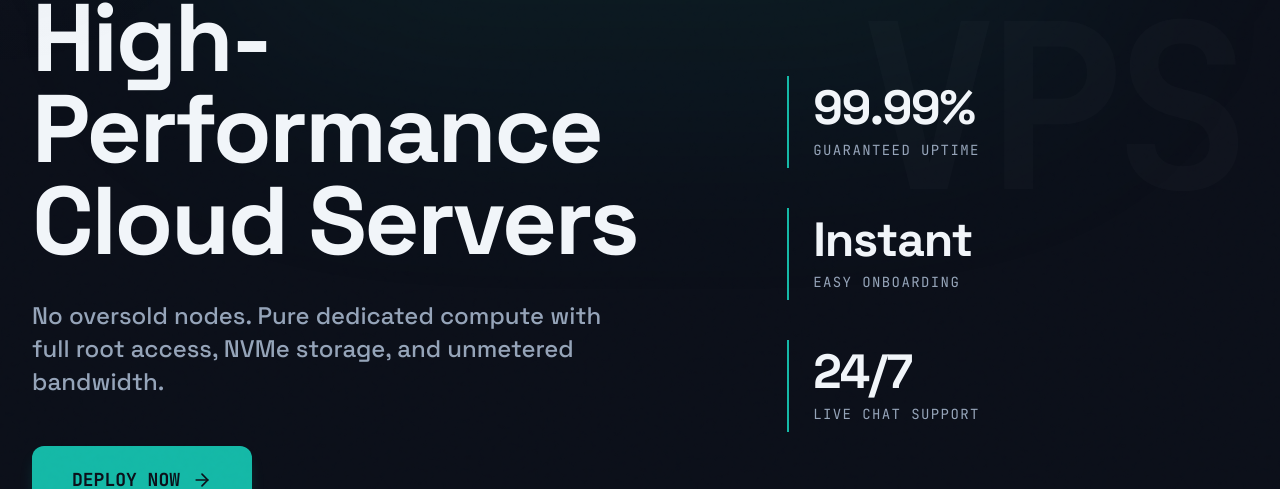
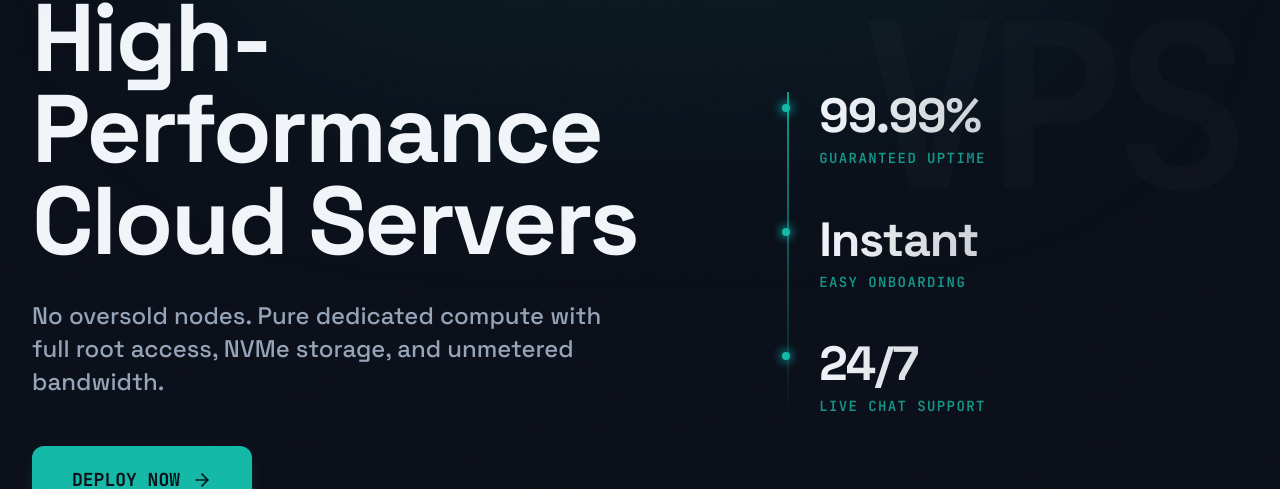
Before and after one commit to chatbotexpert/vps.howtoselfhost.com, a Next.js app: page / in a window 1280 px wide. Shown: the part 171-660 px from the top of the page. Built offline with nearby package versions, Linux system fonts and the light colour scheme; no server answers; the database is empty.

Commit message:
Improve homepage stats block graphics

```diff
--- a/app/(main)/page.tsx
+++ b/app/(main)/page.tsx
@@ -47,18 +47,27 @@
 
           {/* Right Column: Borderless Stats List */}
           <div className="w-full lg:w-2/5 flex flex-col justify-center">
-             <ul className="flex flex-col gap-10">
-               <li className="flex flex-col border-l-2 border-accent pl-6 py-2">
-                 <span className="text-4xl sm:text-5xl font-extrabold text-foreground font-sans tracking-tight leading-none mb-2">99.99%</span>
-                 <span className="text-xs sm:text-sm text-muted font-mono uppercase tracking-widest">Guaranteed Uptime</span>
+             <ul className="relative flex flex-col gap-12 pl-8">
+               {/* Continuous glowing gradient line behind */}
+               <div className="absolute left-0 top-0 bottom-0 w-[2px] bg-gradient-to-b from-accent/80 via-accent/40 to-transparent"></div>
+
+               <li className="relative flex flex-col group">
+                 {/* Glowing dot on the line */}
+                 <div className="absolute -left-[37px] top-3 w-2 h-2 rounded-full bg-accent shadow-[0_0_10px_2px_rgba(0,255,255,0.5)] group-hover:scale-150 group-hover:bg-white transition-all duration-300"></div>
+                 <span className="text-4xl sm:text-5xl font-extrabold text-transparent bg-clip-text bg-gradient-to-r from-foreground to-foreground/60 font-sans tracking-tight leading-none mb-2 group-hover:translate-x-1 transition-transform duration-300">99.99%</span>
+                 <span className="text-xs sm:text-sm text-accent/80 font-mono uppercase tracking-widest font-semibold group-hover:text-accent transition-colors duration-300">Guaranteed Uptime</span>
                </li>
-               <li className="flex flex-col border-l-2 border-accent pl-6 py-2">
-                 <span className="text-4xl sm:text-5xl font-extrabold text-foreground font-sans tracking-tight leading-none mb-2">Instant</span>
-                 <span className="text-xs sm:text-sm text-muted font-mono uppercase tracking-widest">Easy Onboarding</span>
+
+               <li className="relative flex flex-col group">
+                 <div className="absolute -left-[37px] top-3 w-2 h-2 rounded-full bg-accent shadow-[0_0_10px_2px_rgba(0,255,255,0.5)] group-hover:scale-150 group-hover:bg-white transition-all duration-300"></div>
+                 <span className="text-4xl sm:text-5xl font-extrabold text-transparent bg-clip-text bg-gradient-to-r from-foreground to-foreground/60 font-sans tracking-tight leading-none mb-2 group-hover:translate-x-1 transition-transform duration-300">Instant</span>
+                 <span className="text-xs sm:text-sm text-accent/80 font-mono uppercase tracking-widest font-semibold group-hover:text-accent transition-colors duration-300">Easy Onboarding</span>
                </li>
-               <li className="flex flex-col border-l-2 border-accent pl-6 py-2">
-                 <span className="text-4xl sm:text-5xl font-extrabold text-foreground font-sans tracking-tight leading-none mb-2">24/7</span>
-                 <span className="text-xs sm:text-sm text-muted font-mono uppercase tracking-widest">Live Chat Support</span>
+
+               <li className="relative flex flex-col group">
+                 <div className="absolute -left-[37px] top-3 w-2 h-2 rounded-full bg-accent shadow-[0_0_10px_2px_rgba(0,255,255,0.5)] group-hover:scale-150 group-hover:bg-white transition-all duration-300"></div>
+                 <span className="text-4xl sm:text-5xl font-extrabold text-transparent bg-clip-text bg-gradient-to-r from-foreground to-foreground/60 font-sans tracking-tight leading-none mb-2 group-hover:translate-x-1 transition-transform duration-300">24/7</span>
+                 <span className="text-xs sm:text-sm text-accent/80 font-mono uppercase tracking-widest font-semibold group-hover:text-accent transition-colors duration-300">Live Chat Support</span>
                </li>
              </ul>
           </div>
```
